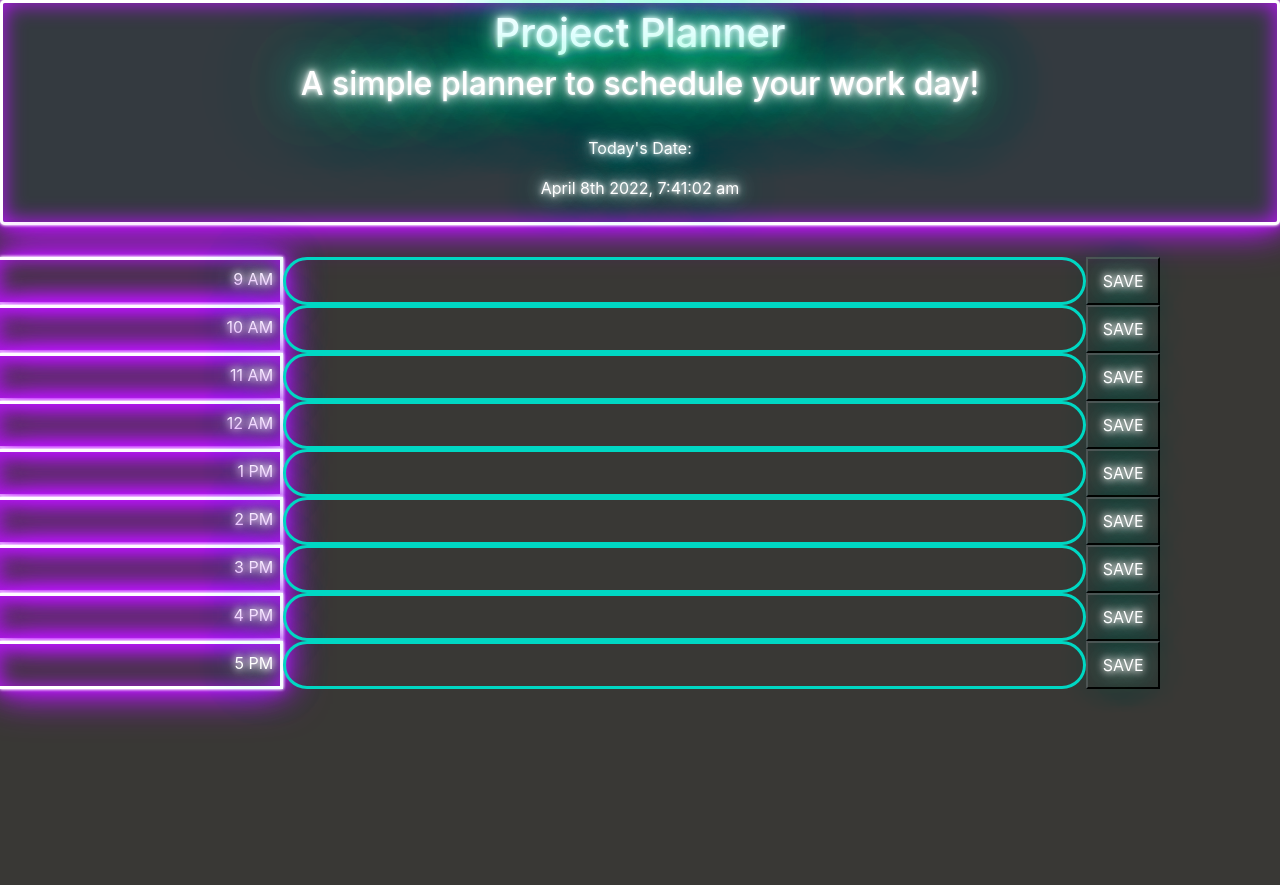
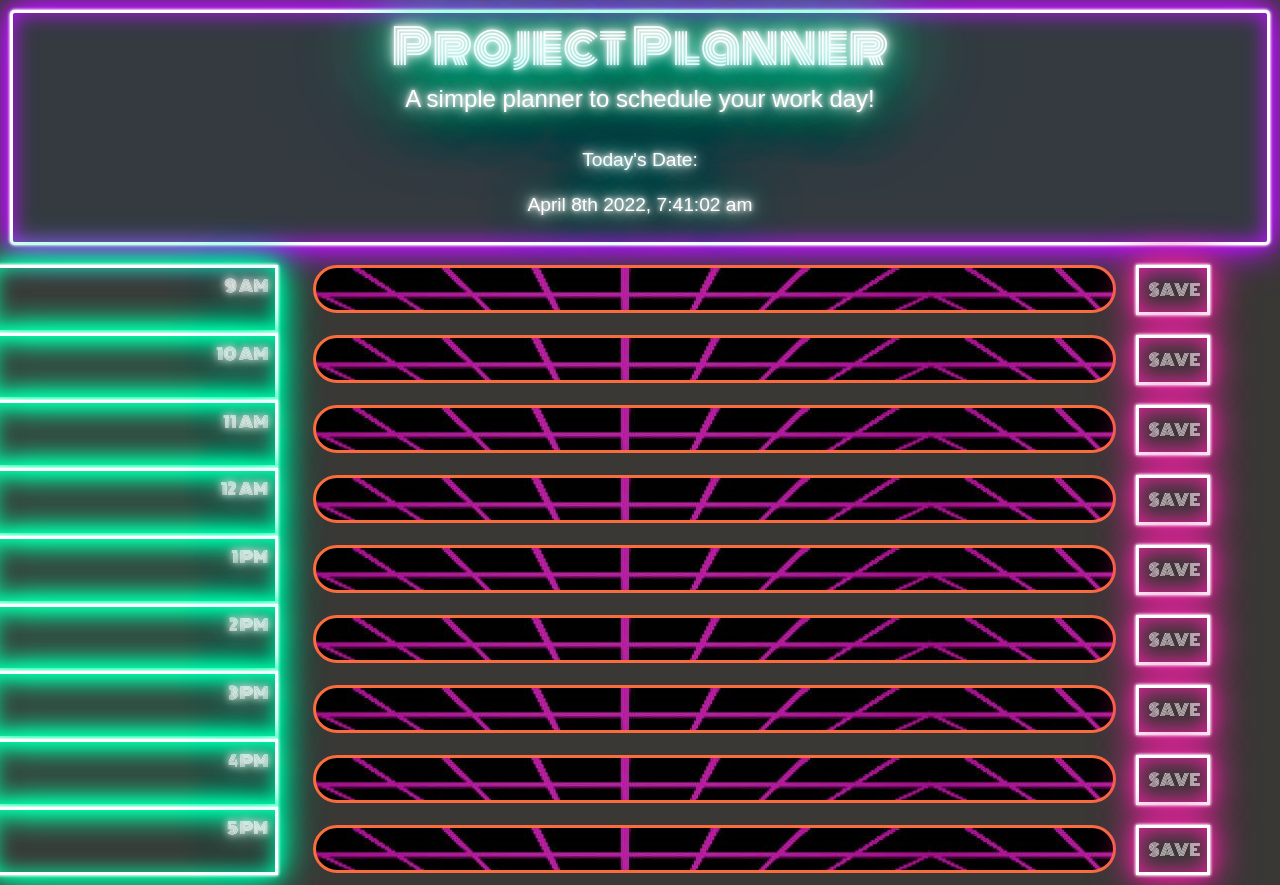
Before and after one commit to QueenOfBirbs/day-planner-homework, a plain HTML site: page index.html in a window 1280 px wide. Before the commit the page ends 800 px from the top, so only its background shows below. Drawn offline with nearby package versions, Linux system fonts and the light colour scheme; a web font is replaced by a local one.

Commit message:
adding final version

```diff
--- a/index.html
+++ b/index.html
@@ -6,9 +6,11 @@
     <meta http-equiv="X-UA-Compatible" content="IE=edge">
     <meta name="viewport" content="width=device-width, initial-scale=1.0">
     <title>Document</title>
-    <link rel="stylesheet"
-        href="https://cdnjs.cloudflare.com/ajax/libs/twitter-bootstrap/4.5.0/css/bootstrap.min.css" />
+    <link rel="stylesheet" href="https://cdnjs.cloudflare.com/ajax/libs/twitter-bootstrap/4.5.0/css/bootstrap.min.css" />
     <script src="https://code.jquery.com/jquery-3.5.1.min.js"></script>
+    <link rel="preconnect" href="https://fonts.googleapis.com">
+    <link rel="preconnect" href="https://fonts.gstatic.com" crossorigin>
+    <link href="https://fonts.googleapis.com/css2?family=Barlow+Condensed:wght@100&family=Monoton&family=Neonderthaw&family=Press+Start+2P&family=Rubik+Glitch&display=swap" rel="stylesheet">
     <link rel="stylesheet" href="style.css">
 </head>
 
--- a/style.css
+++ b/style.css
@@ -1,12 +1,29 @@
+/* MY THEMED THINGS */
+
+/* FONTS: */
+/* font-family: 'Barlow Condensed', sans-serif;
+font-family: 'Monoton', cursive;
+font-family: 'Neonderthaw', cursive;
+font-family: 'Press Start 2P', cursive;
+font-family: 'Rubik Glitch', cursive; */
+
+/* COLORS: */
+/* #bc13fe purple
+#0fa mint
+#fa6c3e orange
+#e3239c pink */
+
 body {
     background-color: #393835;
 }
 
+/* JUMBOTRON AND JUMBOTRON EFFECTS */
 .jumbotron {
     background-image: url(./customization/2023807_snow8bits_pixel-vaporwave-wallpaper.png);
     background-repeat: no-repeat;
     background-position: 100%;
     background-size: cover;
+    margin: 10px;
     border: 0.2rem solid #fff;
     padding: 0.4em;
     box-shadow: 0 0 .2rem #fff,
@@ -39,14 +56,28 @@ body {
     }
 }
 
-h1 {}
+/* TEXT TAGS */
+h1 {
+    font-family: 'Monoton', cursive;
+    font-size: xxx-large;
+}
 
-h2 {}
+h2 {
+    font-family: 'Barlow Condensed', sans-serif;
+    font-size: x-large;
+}
 
-p {}
+p {
+    font-family: 'Barlow Condensed', sans-serif;
+    font-size: larger;
+}
 
+/* 9AM TO 5PM HEADINGS AND EFFECTS*/
 .timeArea {
+    margin: 10px;
+    margin-left: -20px;
     color: white;
+    font-family: 'Monoton', cursive;
 }
 
 #timeBox {
@@ -57,10 +88,10 @@ p {}
     padding: 0.4em;
     box-shadow: 0 0 .2rem #fff,
         0 0 .2rem #fff,
-        0 0 2rem #bc13fe,
-        0 0 0.8rem #bc13fe,
-        0 0 2.8rem #bc13fe,
-        inset 0 0 1.3rem #bc13fe;
+        0 0 2rem #0fa,
+        0 0 0.8rem #0fa,
+        0 0 2.8rem #0fa,
+        inset 0 0 1.3rem #0fa;
     text-align: right;
     color: #fff;
     text-shadow:
@@ -106,67 +137,44 @@ p {}
     }
 }
 
+/* USER INPUT BOXES AND EFFECTS */
 #inputBox {
+    background-image: url(./customization/istockphoto-1218380099-612x612.jpg);
+    margin: 10px;
+    font-family: 'Barlow Condensed', sans-serif;
     background-color: transparent;
-    border: 3px solid #00d7c3;
+    border: 3px solid #fa6c3e;
     border-radius: 50px;
     -webkit-transition: all .15s ease-in-out;
     transition: all .15s ease-in-out;
-    color: #00d7c3;
+    color: #fa6c3e;
 }
 
 #inputBox:hover {
-    box-shadow: 0 0 10px 0 #00d7c3 inset, 0 0 20px 2px #00d7c3;
-    border: 3px solid #00d7c3;
+    box-shadow: 0 0 10px 0 #fa6c3e inset, 0 0 20px 2px #fa6c3e;
+    border: 3px solid #fa6c3e;
 }
 
+/* SAVE BUTTONS AND EFFECTS */
 #saveButton {
+    margin: 10px;
+    margin-left: 30px;
+    font-family: 'Monoton', cursive;
+    font-size:medium;
     color: #fff;
+    border: 0.2rem solid #fff;
+    padding: 0.4em;
+    box-shadow: 0 0 .2rem #fff,
+        0 0 .2rem #fff,
+        0 0 2rem #e3239c,
+        0 0 0.8rem #e3239c,
+        0 0 2.8rem #e3239c,
+        inset 0 0 1.3rem #e3239c;
+    padding: 10px;
     background-color: transparent;
-    text-shadow:
-        0 0 7px #fff,
-        0 0 10px #fff,
-        0 0 21px #fff,
-        0 0 42px #0fa,
-        0 0 82px #0fa,
-        0 0 92px #0fa,
-        0 0 102px #0fa,
-        0 0 151px #0fa;
-}
-
-.pulsate {
-    animation: pulsate 1.5s infinite alternate;
-}
-
-@keyframes pulsate {
-    100% {
-        text-shadow:
-            0 0 4px #fff,
-            0 0 11px #fff,
-            0 0 19px #fff,
-            0 0 40px #0fa,
-            0 0 80px #0fa,
-            0 0 90px #0fa,
-            0 0 100px #0fa,
-            0 0 150px #0fa;
-
-    }
-
-    0% {
-        text-shadow:
-            0 0 2px #fff,
-            0 0 4px #fff,
-            0 0 6px #fff,
-            0 0 10px #0fa,
-            0 0 45px #0fa,
-            0 0 55px #0fa,
-            0 0 70px #0fa,
-            0 0 80px #0fa;
-
-    }
 }
 
 #saveButton:hover {
-    box-shadow: 0 0 10px 0 #00d7c3 inset, 0 0 20px 2px #00d7c3;
-    border: 3px solid #00d7c3;
+    box-shadow: 0 0 10px 0 #e3239c inset, 0 0 20px 2px #e3239c;
+    border: 3px solid #e3239c;
 }
```
Also changed, not shown: customization/istockphoto-1218380099-612x612.jpg (added).
